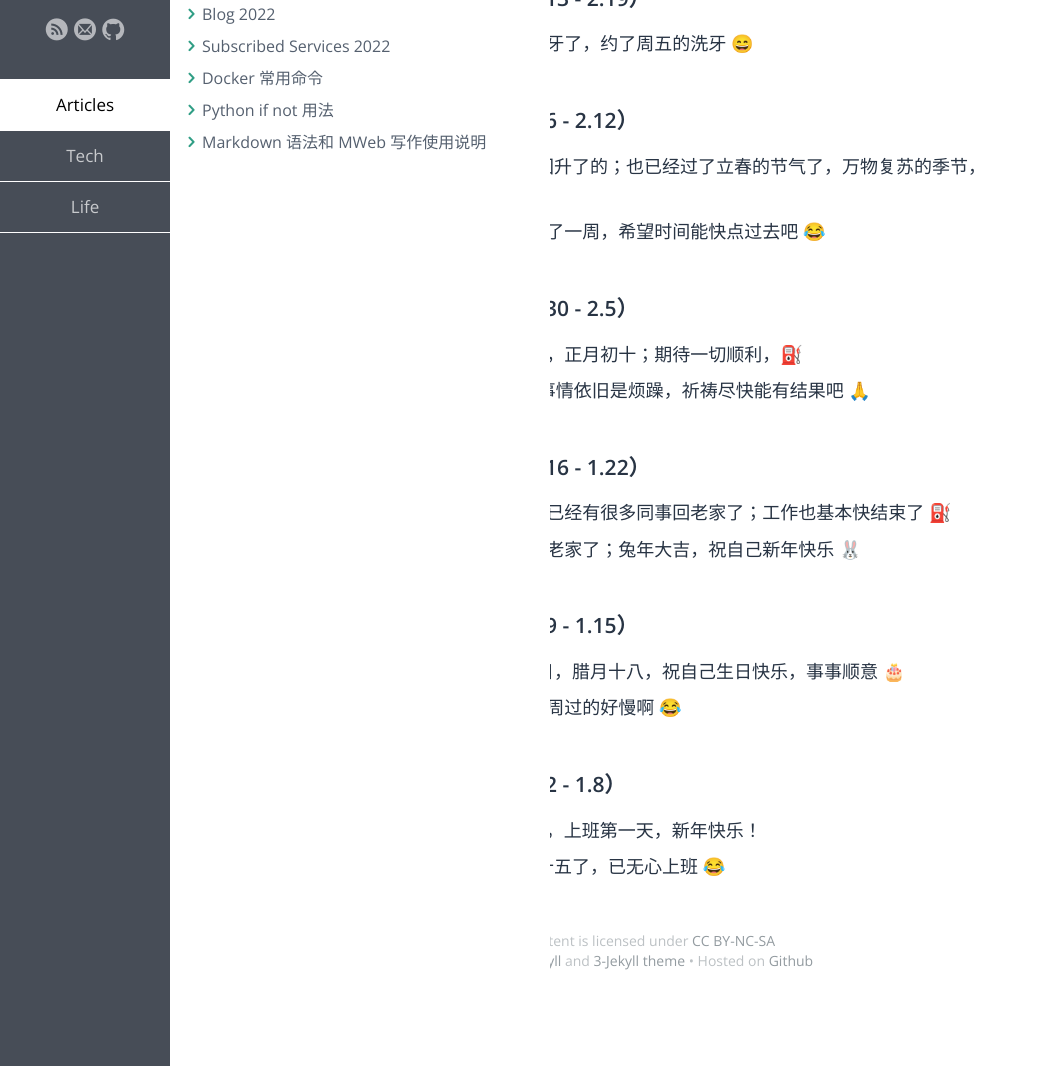
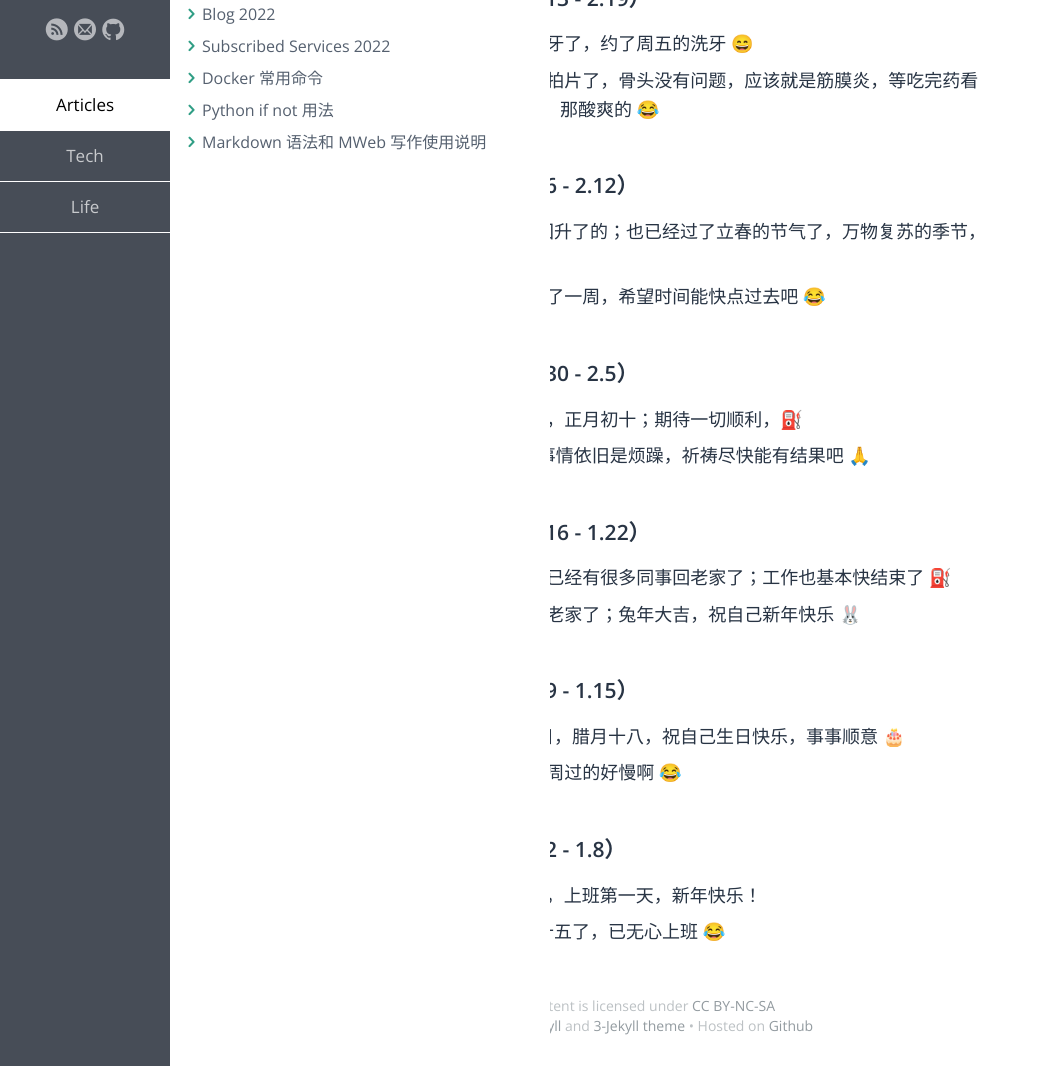
Before and after one commit to samxupeiran/samxupeiran.github.io, a Jekyll site: the page built from _posts/life/2023-01-03-my-blog.md, in a window 1280 px wide, cut to the strip 178-1244 px from the top of the page. Shown: the whole strip, without its empty margins (0-1041 px from the left). Built offline with Jekyll 4.4.1, drawn with Linux system fonts in a browser that asks for light colours; some web fonts are replaced.

Commit message:
feat: add weekly blog 2.17

```diff
--- a/_posts/life/2023-01-03-my-blog.md
+++ b/_posts/life/2023-01-03-my-blog.md
@@ -8,6 +8,7 @@ tags: Blog
 
 - ### 2023 年 2 月 第 3 周（2.13 - 2.19）
      - 2.14 今天早晨去医院检查牙了，约了周五的洗牙 😄
+     - 2.16 在医院的一天，腰部拍片了，骨头没有问题，应该就是筋膜炎，等吃完药看看的；下午去医院洗牙了，那酸爽的 😂
 
 - ### 2023 年 2 月 第 2 周（2.6 - 2.12）
      - 2.7 北京近期的气温明显回升了的；也已经过了立春的节气了，万物复苏的季节，⛽️
```
